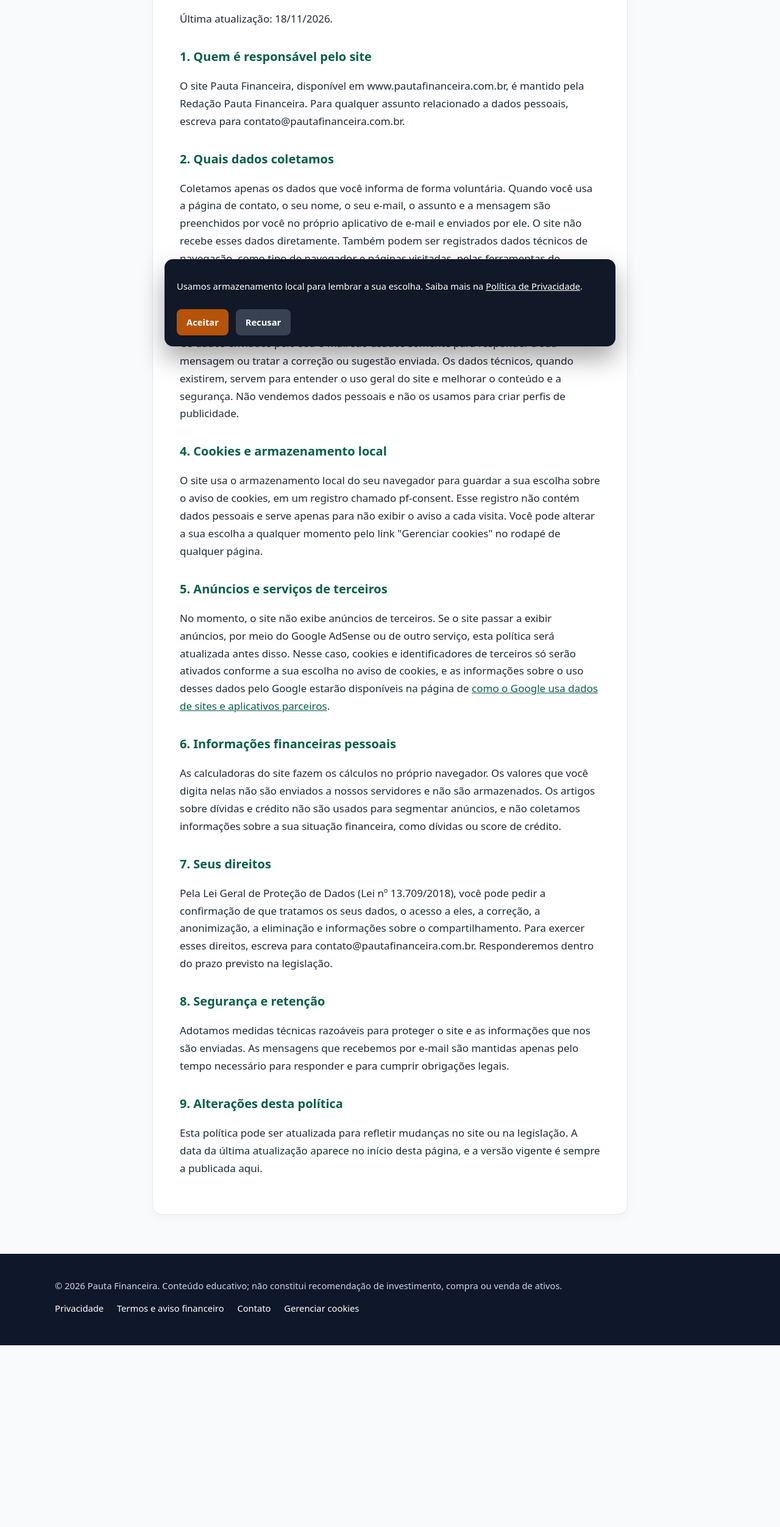
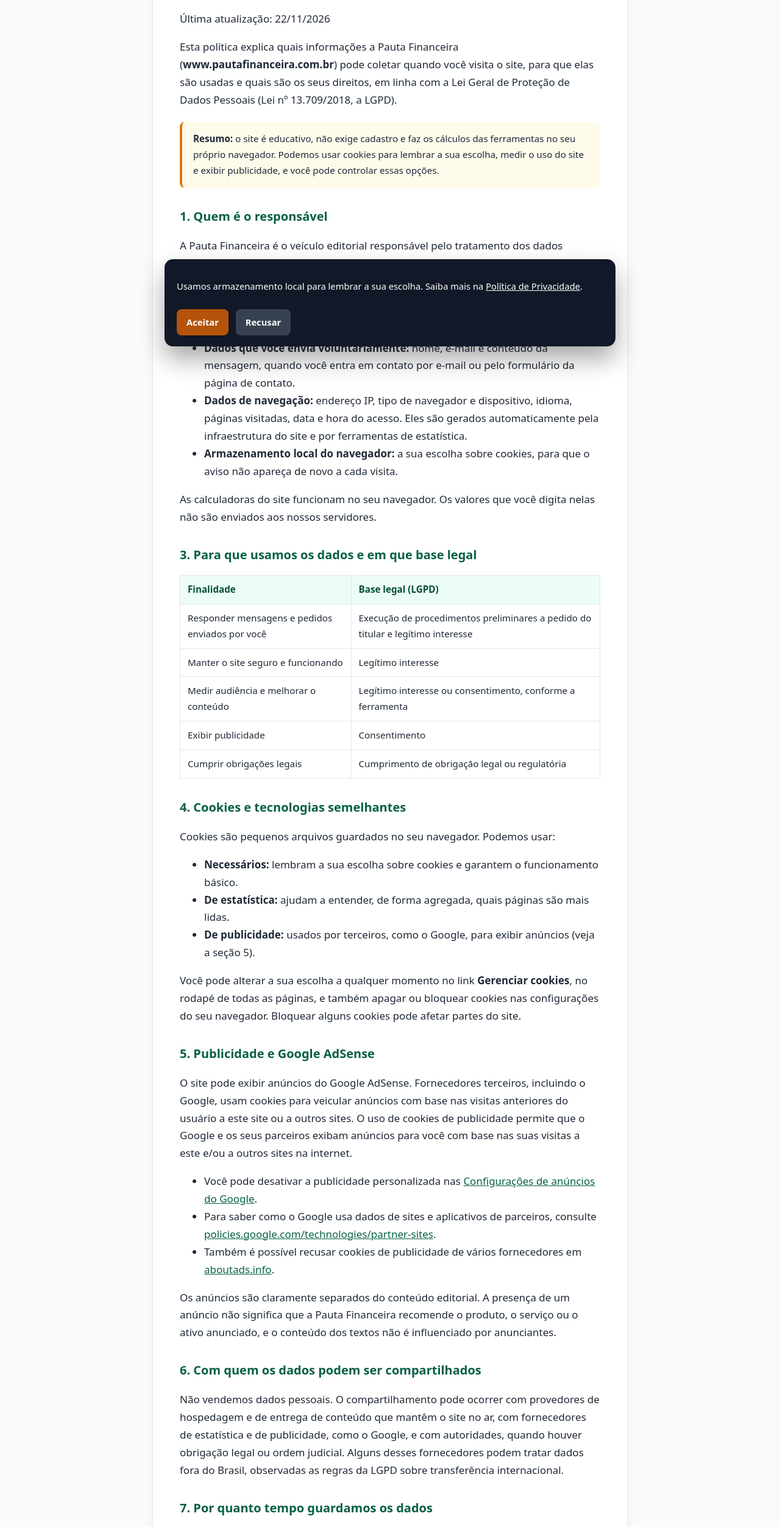
Before and after one commit to robertarocha11/pautafinanceira, a plain HTML site: page privacidade/index.html in a window 1280 px wide. Shown: the part 216-2720 px from the top of the page at 61% size. Before the commit the page ends 2422 px from the top, so only its background shows below. Drawn offline with Linux system fonts and the light colour scheme.

Commit message:
Update index.html

```diff
--- a/privacidade/index.html
+++ b/privacidade/index.html
@@ -4,9 +4,19 @@
   <meta charset="utf-8">
   <meta name="viewport" content="width=device-width, initial-scale=1">
   <title>Política de Privacidade | Pauta Financeira</title>
-  <meta name="description" content="Como a Pauta Financeira coleta, usa e protege dados pessoais, além do uso de cookies e armazenamento local, em conformidade com a LGPD.">
+  <meta name="description" content="Como a Pauta Financeira trata dados pessoais, cookies e publicidade, incluindo o uso do Google AdSense, e quais são os seus direitos conforme a LGPD.">
   <link rel="canonical" href="https://www.pautafinanceira.com.br/privacidade/">
   <link rel="stylesheet" href="/styles.css">
+  <link rel="icon" href="/favicon.ico" sizes="any">
+  <link rel="icon" type="image/png" sizes="32x32" href="/favicon-32x32.png">
+  <link rel="icon" type="image/png" sizes="16x16" href="/favicon-16x16.png">
+  <link rel="apple-touch-icon" sizes="180x180" href="/apple-touch-icon.png">
+  <link rel="manifest" href="/site.webmanifest">
+  <meta property="og:title" content="Política de Privacidade | Pauta Financeira">
+  <meta property="og:type" content="website">
+  <meta property="og:url" content="https://www.pautafinanceira.com.br/privacidade/">
+  <meta property="og:locale" content="pt_BR">
+  <meta property="og:image" content="https://www.pautafinanceira.com.br/assets/logo-pauta-financeira.png">
   <meta name="theme-color" content="#065F46">
 </head>
 <body>
@@ -14,15 +24,7 @@
 <header>
   <div class="w">
     <a class="logo" href="/" aria-label="Pauta Financeira, página inicial">
-      <svg viewBox="0 0 48 48" role="img" aria-hidden="true" focusable="false">
-        <rect width="48" height="48" rx="13" fill="#065F46"/>
-        <rect x="9" y="28" width="6" height="9" rx="1.5" fill="#D1FAE5"/>
-        <rect x="19" y="22" width="6" height="15" rx="1.5" fill="#A7F3D0"/>
-        <rect x="29" y="16" width="6" height="21" rx="1.5" fill="#ECFDF5"/>
-        <path d="M7 24.5L17 17l5 3.5L36 9" fill="none" stroke="#FBBF24" stroke-width="3" stroke-linecap="round" stroke-linejoin="round"/>
-        <path d="M29 9h7v7" fill="none" stroke="#FBBF24" stroke-width="3" stroke-linecap="round" stroke-linejoin="round"/>
-        <path d="M37 37c-3.5 0-5.5-2-5.5-5.5 3.5 0 5.5 2 5.5 5.5z" fill="#34D399"/>
-      </svg>
+      <img src="/assets/logo-pauta-financeira-icone.png" alt="" width="42" height="42" decoding="async" style="width:42px;height:42px;flex-shrink:0;object-fit:contain">
       <span class="logo-texto">Pauta <b>Financeira</b></span>
     </a>
     <button class="menu-btn" aria-label="Abrir menu" aria-expanded="false" aria-controls="menu-principal">Menu</button>
@@ -37,37 +39,88 @@
 </header>
 
 <main>
-  <article class="pagina">
-    <h1>Política de Privacidade</h1>
-    <p>Última atualização: 18/11/2026.</p>
+<article class="pagina">
+  <h1>Política de Privacidade</h1>
+  <p class="meta-topo">Última atualização: 22/11/2026</p>
 
-    <h2>1. Quem é responsável pelo site</h2>
-    <p>O site Pauta Financeira, disponível em www.pautafinanceira.com.br, é mantido pela Redação Pauta Financeira. Para qualquer assunto relacionado a dados pessoais, escreva para contato@pautafinanceira.com.br.</p>
+  <p>Esta política explica quais informações a Pauta Financeira (<strong>www.pautafinanceira.com.br</strong>) pode coletar quando você visita o site, para que elas são usadas e quais são os seus direitos, em linha com a Lei Geral de Proteção de Dados Pessoais (Lei nº 13.709/2018, a LGPD).</p>
 
-    <h2>2. Quais dados coletamos</h2>
-    <p>Coletamos apenas os dados que você informa de forma voluntária. Quando você usa a página de contato, o seu nome, o seu e-mail, o assunto e a mensagem são preenchidos por você no próprio aplicativo de e-mail e enviados por ele. O site não recebe esses dados diretamente. Também podem ser registrados dados técnicos de navegação, como tipo de navegador e páginas visitadas, pelas ferramentas de medição de acesso que estiverem ativas no servidor de hospedagem.</p>
+  <div class="aviso"><strong>Resumo:</strong> o site é educativo, não exige cadastro e faz os cálculos das ferramentas no seu próprio navegador. Podemos usar cookies para lembrar a sua escolha, medir o uso do site e exibir publicidade, e você pode controlar essas opções.</div>
 
-    <h2>3. Como usamos os dados</h2>
-    <p>Os dados enviados pelo seu e-mail são usados somente para responder à sua mensagem ou tratar a correção ou sugestão enviada. Os dados técnicos, quando existirem, servem para entender o uso geral do site e melhorar o conteúdo e a segurança. Não vendemos dados pessoais e não os usamos para criar perfis de publicidade.</p>
+  <h2>1. Quem é o responsável</h2>
+  <p>A Pauta Financeira é o veículo editorial responsável pelo tratamento dos dados descritos aqui. Para qualquer assunto de privacidade, escreva para <a href="mailto:contato@pautafinanceira.com.br">contato@pautafinanceira.com.br</a>.</p>
 
-    <h2>4. Cookies e armazenamento local</h2>
-    <p>O site usa o armazenamento local do seu navegador para guardar a sua escolha sobre o aviso de cookies, em um registro chamado pf-consent. Esse registro não contém dados pessoais e serve apenas para não exibir o aviso a cada visita. Você pode alterar a sua escolha a qualquer momento pelo link "Gerenciar cookies" no rodapé de qualquer página.</p>
+  <h2>2. Quais dados podem ser tratados</h2>
+  <ul>
+    <li><strong>Dados que você envia voluntariamente:</strong> nome, e-mail e conteúdo da mensagem, quando você entra em contato por e-mail ou pelo formulário da página de contato.</li>
+    <li><strong>Dados de navegação:</strong> endereço IP, tipo de navegador e dispositivo, idioma, páginas visitadas, data e hora do acesso. Eles são gerados automaticamente pela infraestrutura do site e por ferramentas de estatística.</li>
+    <li><strong>Armazenamento local do navegador:</strong> a sua escolha sobre cookies, para que o aviso não apareça de novo a cada visita.</li>
+  </ul>
+  <p>As calculadoras do site funcionam no seu navegador. Os valores que você digita nelas não são enviados aos nossos servidores.</p>
 
-    <h2>5. Anúncios e serviços de terceiros</h2>
-    <p>No momento, o site não exibe anúncios de terceiros. Se o site passar a exibir anúncios, por meio do Google AdSense ou de outro serviço, esta política será atualizada antes disso. Nesse caso, cookies e identificadores de terceiros só serão ativados conforme a sua escolha no aviso de cookies, e as informações sobre o uso desses dados pelo Google estarão disponíveis na página de <a href="https://policies.google.com/technologies/partner-sites?hl=pt-BR" rel="nofollow noopener" target="_blank">como o Google usa dados de sites e aplicativos parceiros</a>.</p>
+  <h2>3. Para que usamos os dados e em que base legal</h2>
+  <table>
+    <thead><tr><th>Finalidade</th><th>Base legal (LGPD)</th></tr></thead>
+    <tbody>
+      <tr><td>Responder mensagens e pedidos enviados por você</td><td>Execução de procedimentos preliminares a pedido do titular e legítimo interesse</td></tr>
+      <tr><td>Manter o site seguro e funcionando</td><td>Legítimo interesse</td></tr>
+      <tr><td>Medir audiência e melhorar o conteúdo</td><td>Legítimo interesse ou consentimento, conforme a ferramenta</td></tr>
+      <tr><td>Exibir publicidade</td><td>Consentimento</td></tr>
+      <tr><td>Cumprir obrigações legais</td><td>Cumprimento de obrigação legal ou regulatória</td></tr>
+    </tbody>
+  </table>
 
-    <h2>6. Informações financeiras pessoais</h2>
-    <p>As calculadoras do site fazem os cálculos no próprio navegador. Os valores que você digita nelas não são enviados a nossos servidores e não são armazenados. Os artigos sobre dívidas e crédito não são usados para segmentar anúncios, e não coletamos informações sobre a sua situação financeira, como dívidas ou score de crédito.</p>
+  <h2>4. Cookies e tecnologias semelhantes</h2>
+  <p>Cookies são pequenos arquivos guardados no seu navegador. Podemos usar:</p>
+  <ul>
+    <li><strong>Necessários:</strong> lembram a sua escolha sobre cookies e garantem o funcionamento básico.</li>
+    <li><strong>De estatística:</strong> ajudam a entender, de forma agregada, quais páginas são mais lidas.</li>
+    <li><strong>De publicidade:</strong> usados por terceiros, como o Google, para exibir anúncios (veja a seção 5).</li>
+  </ul>
+  <p>Você pode alterar a sua escolha a qualquer momento no link <strong>Gerenciar cookies</strong>, no rodapé de todas as páginas, e também apagar ou bloquear cookies nas configurações do seu navegador. Bloquear alguns cookies pode afetar partes do site.</p>
 
-    <h2>7. Seus direitos</h2>
-    <p>Pela Lei Geral de Proteção de Dados (Lei nº 13.709/2018), você pode pedir a confirmação de que tratamos os seus dados, o acesso a eles, a correção, a anonimização, a eliminação e informações sobre o compartilhamento. Para exercer esses direitos, escreva para contato@pautafinanceira.com.br. Responderemos dentro do prazo previsto na legislação.</p>
+  <h2>5. Publicidade e Google AdSense</h2>
+  <p>O site pode exibir anúncios do Google AdSense. Fornecedores terceiros, incluindo o Google, usam cookies para veicular anúncios com base nas visitas anteriores do usuário a este site ou a outros sites. O uso de cookies de publicidade permite que o Google e os seus parceiros exibam anúncios para você com base nas suas visitas a este e/ou a outros sites na internet.</p>
+  <ul>
+    <li>Você pode desativar a publicidade personalizada nas <a href="https://adssettings.google.com" rel="noopener">Configurações de anúncios do Google</a>.</li>
+    <li>Para saber como o Google usa dados de sites e aplicativos de parceiros, consulte <a href="https://policies.google.com/technologies/partner-sites" rel="noopener">policies.google.com/technologies/partner-sites</a>.</li>
+    <li>Também é possível recusar cookies de publicidade de vários fornecedores em <a href="https://www.aboutads.info" rel="noopener">aboutads.info</a>.</li>
+  </ul>
+  <p>Os anúncios são claramente separados do conteúdo editorial. A presença de um anúncio não significa que a Pauta Financeira recomende o produto, o serviço ou o ativo anunciado, e o conteúdo dos textos não é influenciado por anunciantes.</p>
 
-    <h2>8. Segurança e retenção</h2>
-    <p>Adotamos medidas técnicas razoáveis para proteger o site e as informações que nos são enviadas. As mensagens que recebemos por e-mail são mantidas apenas pelo tempo necessário para responder e para cumprir obrigações legais.</p>
+  <h2>6. Com quem os dados podem ser compartilhados</h2>
+  <p>Não vendemos dados pessoais. O compartilhamento pode ocorrer com provedores de hospedagem e de entrega de conteúdo que mantêm o site no ar, com fornecedores de estatística e de publicidade, como o Google, e com autoridades, quando houver obrigação legal ou ordem judicial. Alguns desses fornecedores podem tratar dados fora do Brasil, observadas as regras da LGPD sobre transferência internacional.</p>
 
-    <h2>9. Alterações desta política</h2>
-    <p>Esta política pode ser atualizada para refletir mudanças no site ou na legislação. A data da última atualização aparece no início desta página, e a versão vigente é sempre a publicada aqui.</p>
-  </article>
+  <h2>7. Por quanto tempo guardamos os dados</h2>
+  <p>As mensagens de contato são mantidas pelo tempo necessário para responder e registrar o atendimento, e depois eliminadas, salvo se houver obrigação legal de guarda. Dados de navegação seguem os prazos de cada fornecedor.</p>
+
+  <h2>8. Seus direitos</h2>
+  <p>Pela LGPD, você pode solicitar a qualquer momento:</p>
+  <ul>
+    <li>confirmação de que tratamos dados seus e acesso a eles;</li>
+    <li>correção de dados incompletos, inexatos ou desatualizados;</li>
+    <li>anonimização, bloqueio ou eliminação de dados desnecessários ou tratados em desconformidade;</li>
+    <li>portabilidade, quando aplicável;</li>
+    <li>informação sobre com quem compartilhamos os dados;</li>
+    <li>revogação do consentimento, quando essa for a base legal.</li>
+  </ul>
+  <p>Para exercer esses direitos, envie um e-mail para <a href="mailto:contato@pautafinanceira.com.br">contato@pautafinanceira.com.br</a>. Se entender que o tratamento não respeita a lei, você também pode procurar a Autoridade Nacional de Proteção de Dados (<a href="https://www.gov.br/anpd" rel="noopener">gov.br/anpd</a>).</p>
+
+  <h2>9. Segurança</h2>
+  <p>O site é servido por conexão segura (HTTPS). Adotamos medidas razoáveis para proteger as informações, mas nenhum sistema na internet é totalmente livre de riscos.</p>
+
+  <h2>10. Crianças e adolescentes</h2>
+  <p>O conteúdo é voltado a adultos e não coleta intencionalmente dados de menores de 18 anos. Se você é responsável por um menor e acredita que ele nos enviou dados, entre em contato para que possamos eliminá-los.</p>
+
+  <h2>11. Links para outros sites</h2>
+  <p>Os textos citam e linkam fontes oficiais e outros sites. Não controlamos as práticas de privacidade desses sites e recomendamos a leitura das respectivas políticas.</p>
+
+  <h2>12. Conteúdo educativo</h2>
+  <p>Todo o conteúdo do site tem caráter educativo e informativo e não constitui recomendação de investimento, compra ou venda de ativos, nem aconselhamento jurídico ou financeiro individual. Veja mais nos <a href="/termos/">Termos e aviso financeiro</a>.</p>
+
+  <h2>13. Alterações desta política</h2>
+  <p>Podemos atualizar esta política para refletir mudanças no site ou na lei. A data da última atualização aparece no topo da página.</p>
+</article>
 </main>
 
 <footer>
```
